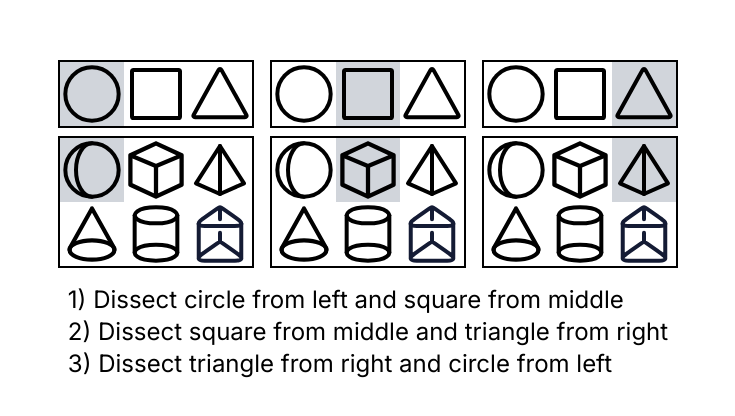
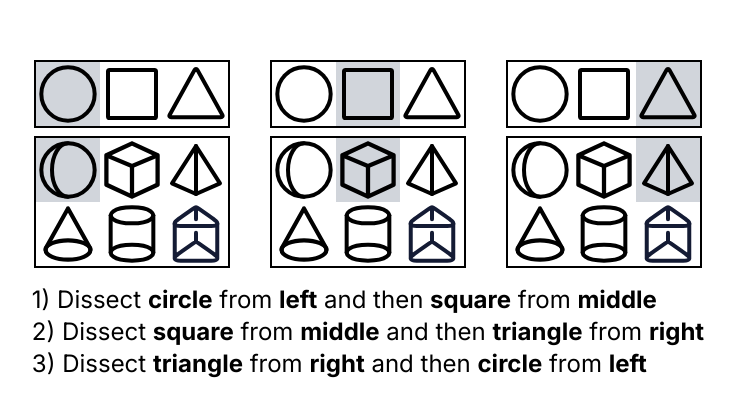
Before and after one commit to clarkeriksson/destiny-raid-tools, a Next.js app: page /salvations_edge/verity/solver in a window 1280 px wide. Shown: the part 180-596 px from the top of the page, without its empty margins (272-1007 px from the left). Built offline with nearby package versions, Linux system fonts and the light colour scheme.

Commit message:
layout changes

```diff
--- a/app/salvations_edge/verity/solver/page.tsx
+++ b/app/salvations_edge/verity/solver/page.tsx
@@ -63,6 +63,10 @@ export default function Page(): React.ReactNode {
     function setGuardian2DShapeAt(index: number, shape: Shapes2DName): void {
 
         const newGuardian2DShapes = [...guardian2DShapes];
+        if (newGuardian2DShapes.includes(shape)) {
+            const oldIndex = newGuardian2DShapes.indexOf(shape);
+            newGuardian2DShapes[oldIndex] = newGuardian2DShapes[index];
+        }
         newGuardian2DShapes[index] = shape;
         setGuardian2DShapes(newGuardian2DShapes);
 
@@ -80,7 +84,7 @@ export default function Page(): React.ReactNode {
 
         <div className={`w-full h-full flex flex-col place-self-center justify-center gap-4`}>
 
-            <div className={`flex flex-row gap-4 place-self-center`}>
+            <div className={`flex flex-row gap-10 place-self-center`}>
                 {
                     [0, 1, 2].map(val => {
                         return (
@@ -113,7 +117,7 @@ export default function Page(): React.ReactNode {
 
                 {
                     steps.map((step, index) => (
-                        <div key={index} className={`text-2xl`}>{`${index+1}) ${step}`}</div>
+                        <div key={index} className={`text-2xl`}>{`${index+1})`}{step}</div>
                     ))
                 }
 
@@ -144,7 +148,7 @@ function solveDissect(guardian2DShapes: Array<Shapes2DName>, guardian3DShapes: A
 
     const stepMatrix = Matrix.returnSubtraction(new Matrix([[1, 1, 1], [1, 1, 1], [1, 1, 1]]), matrix2D, matrix3D);
 
-    const steps: string[] = [];
+    const steps: React.ReactNode[] = [];
 
     //console.log(JSON.parse(JSON.stringify(stepMatrix)).data);
 
@@ -165,7 +169,7 @@ function solveDissect(guardian2DShapes: Array<Shapes2DName>, guardian3DShapes: A
                 stepMatrix.data[i] = newRowi;
                 stepMatrix.data[j] = newRowj;
 
-                steps.push(`Dissect ${Shapes2DIndex[removeIndex1]} from ${Positions[i]} and ${Shapes2DIndex[removeIndex2]} from ${Positions[j]}`);
+                steps.push(<>{` Dissect`} <b>{Shapes2DIndex[removeIndex1]}</b> {`from`} <b>{Positions[i]}</b> {`and then`} <b>{Shapes2DIndex[removeIndex2]}</b> {`from`} <b>{Positions[j]}</b></>);
 
                 //console.log(JSON.parse(JSON.stringify(stepMatrix)).data);
 
```
